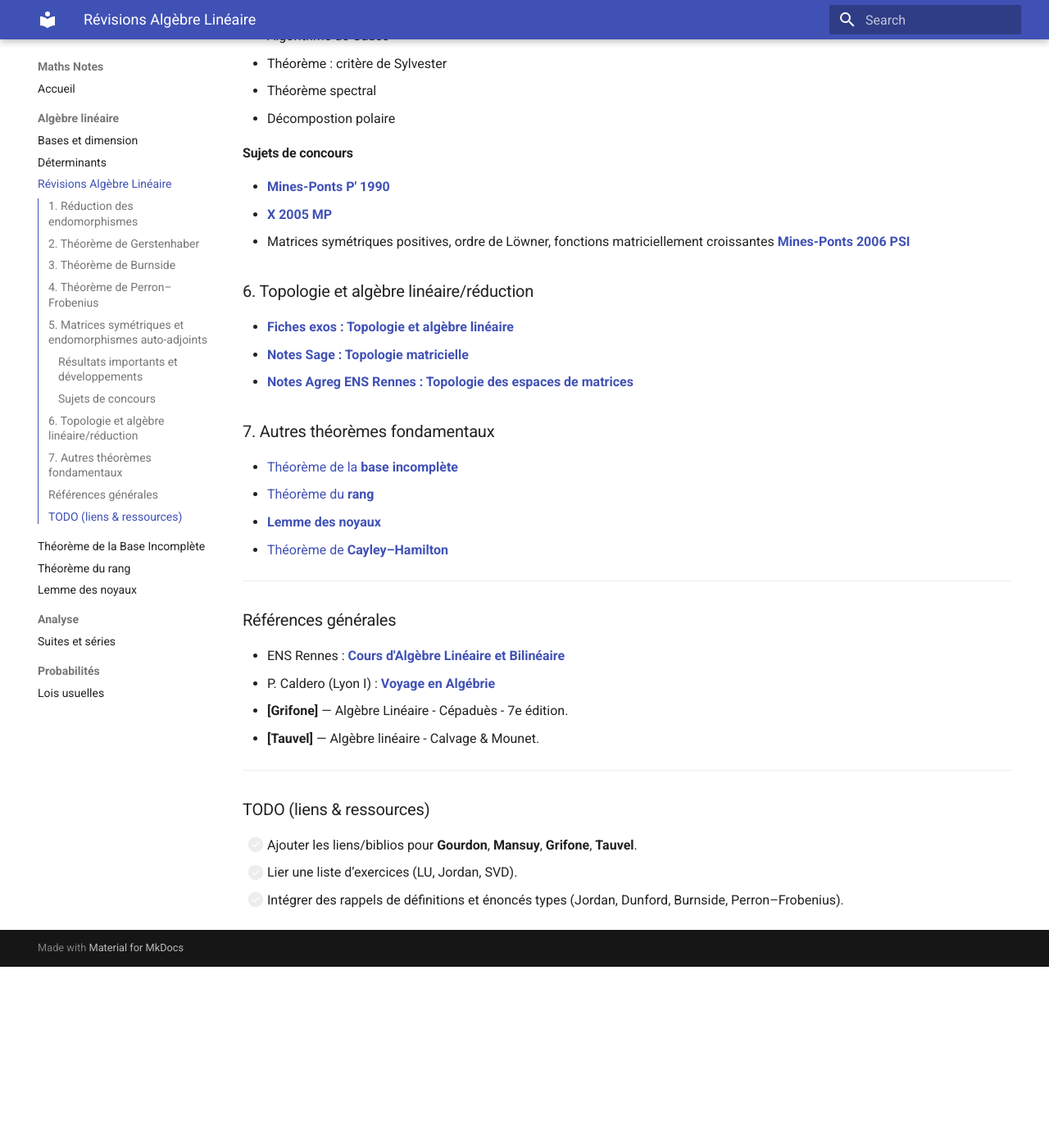
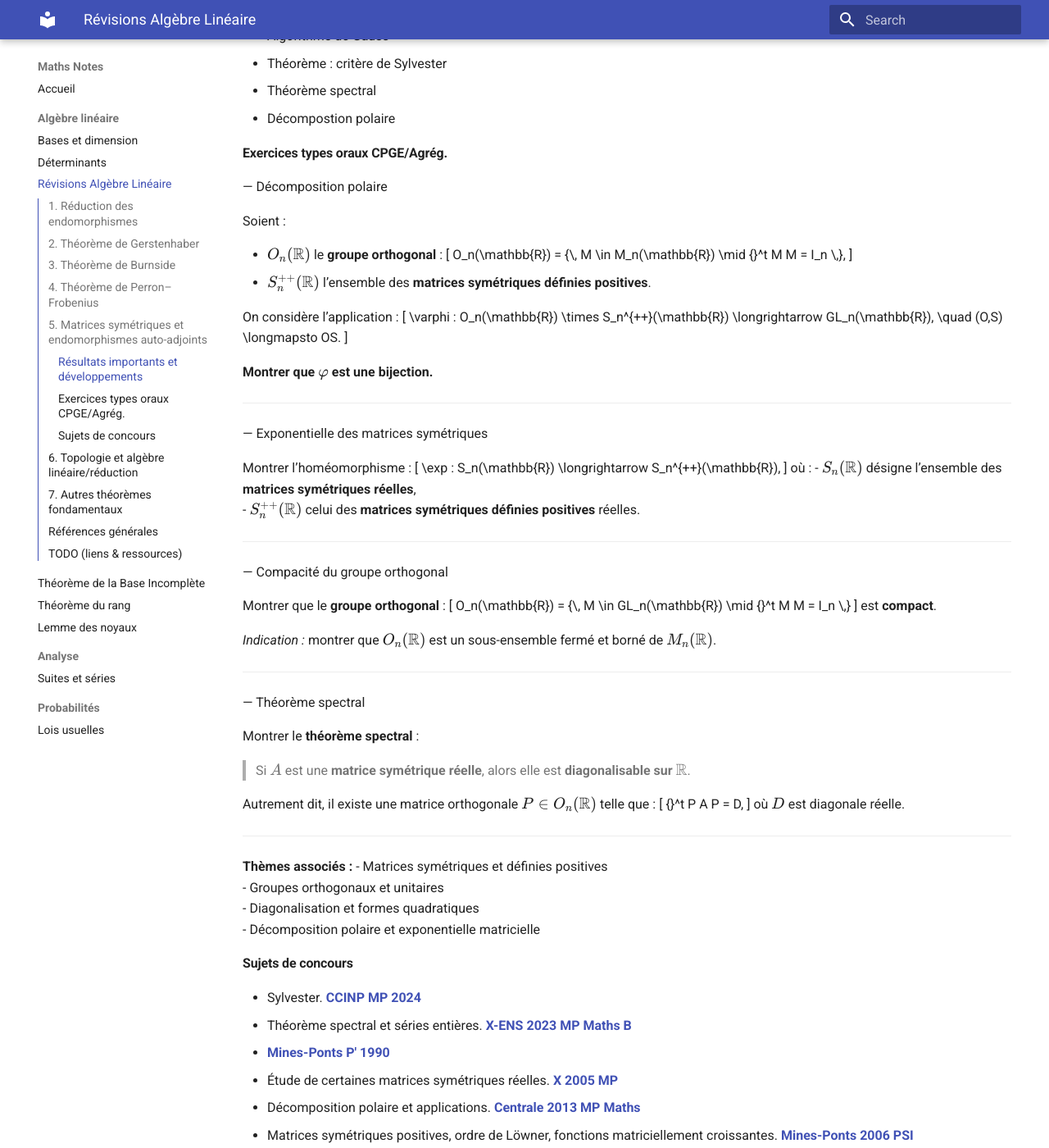
Before and after one commit to gpcoursera/maths-notes, an MkDocs documentation site: the page built from docs/algebre/revisions-algebre-lineaire.md, in a window 1280 px wide and 1400 px high, scrolled down 1095 px. Shown: the whole window at 82% size. Built offline with MkDocs 1.6.1 and Material for MkDocs 9.7.7, drawn with Linux system fonts in a browser that asks for light colours; before the commit the page ends 2274 px from its top, so only the background shows below that.

Commit message:
exos matrices sym

```diff
--- a/docs/algebre/revisions-algebre-lineaire.md
+++ b/docs/algebre/revisions-algebre-lineaire.md
@@ -31,10 +31,75 @@
 - Théorème : critère de Sylvester
 - Théorème spectral
 - Décompostion polaire
+#### Exercices types oraux CPGE/Agrég.
+— Décomposition polaire
+
+Soient :
+
+- \( O_n(\mathbb{R}) \) le **groupe orthogonal** :
+  \[
+  O_n(\mathbb{R}) = \{\, M \in M_n(\mathbb{R}) \mid {}^t M M = I_n \,\},
+  \]
+- \( S_n^{++}(\mathbb{R}) \) l’ensemble des **matrices symétriques définies positives**.
+
+On considère l’application :
+\[
+\varphi : O_n(\mathbb{R}) \times S_n^{++}(\mathbb{R}) \longrightarrow GL_n(\mathbb{R}),
+\quad (O,S) \longmapsto OS.
+\]
+
+**Montrer que** \( \varphi \) **est une bijection.**
+
+---
+ — Exponentielle des matrices symétriques
+
+Montrer l’homéomorphisme :
+\[
+\exp : S_n(\mathbb{R}) \longrightarrow S_n^{++}(\mathbb{R}),
+\]
+où :
+- \( S_n(\mathbb{R}) \) désigne l’ensemble des **matrices symétriques réelles**,
+- \( S_n^{++}(\mathbb{R}) \) celui des **matrices symétriques définies positives** réelles.
+
+---
+ — Compacité du groupe orthogonal
+
+Montrer que le **groupe orthogonal** :
+\[
+O_n(\mathbb{R}) = \{\, M \in GL_n(\mathbb{R}) \mid {}^t M M = I_n \,\}
+\]
+est **compact**.
+
+*Indication :* montrer que \( O_n(\mathbb{R}) \) est un sous-ensemble fermé et borné de \( M_n(\mathbb{R}) \).
+
+---
+ — Théorème spectral
+
+Montrer le **théorème spectral** :
+
+> Si \( A \) est une **matrice symétrique réelle**, alors elle est **diagonalisable sur** \( \mathbb{R} \).
+
+Autrement dit, il existe une matrice orthogonale \( P \in O_n(\mathbb{R}) \) telle que :
+\[
+{}^t P A P = D,
+\]
+où \( D \) est diagonale réelle.
+
+---
+
+**Thèmes associés :**
+- Matrices symétriques et définies positives
+- Groupes orthogonaux et unitaires
+- Diagonalisation et formes quadratiques
+- Décomposition polaire et exponentielle matricielle
+
 #### Sujets de concours
+- Sylvester. [**CCINP MP 2024**](../assets/pdfs/CCINP_2024_MP_Maths_2_e.pdf){ target=_blank }
+- Théorème spectral et séries entières. [**X-ENS 2023 MP Maths B**](../assets/pdfs/X-ENS_2023_MP-MPI_Maths_B_e.pdf){ target=_blank }
 - [**Mines-Ponts P' 1990**](../assets/pdfs/Mines-Ponts_1990_P_Maths_2_ea.pdf){ target=_blank }
-- [**X 2005 MP**](../assets/pdfs/X_2005_MP_Maths_2_e.pdf){ target=_blank }
-- Matrices symétriques positives, ordre de Löwner, fonctions matriciellement croissantes [**Mines-Ponts 2006 PSI**](../assets/pdfs/Mines-Ponts_2006_PSI_Maths_2_e.pdf){ target=_blank }
+- Étude de certaines matrices symétriques réelles. [**X 2005 MP**](../assets/pdfs/X_2005_MP_Maths_2_e.pdf){ target=_blank }
+- Décomposition polaire et applications. [**Centrale 2013 MP Maths**](../assets/pdfs/Centrale_2013_MP_Maths_2_e.pdf){ target=_blank }
+- Matrices symétriques positives, ordre de Löwner, fonctions matriciellement croissantes. [**Mines-Ponts 2006 PSI**](../assets/pdfs/Mines-Ponts_2006_PSI_Maths_2_e.pdf){ target=_blank }
 ### 6. Topologie et algèbre linéaire/réduction
 - [**Fiches exos : Topologie et algèbre linéaire**](../assets/pdfs/exos-topo-matricielle.pdf){ target=_blank }
 - [**Notes Sage : Topologie matricielle**](../assets/pdfs/TopoMat.pdf){ target=_blank }
```
Also changed, not shown: 3 other files.
